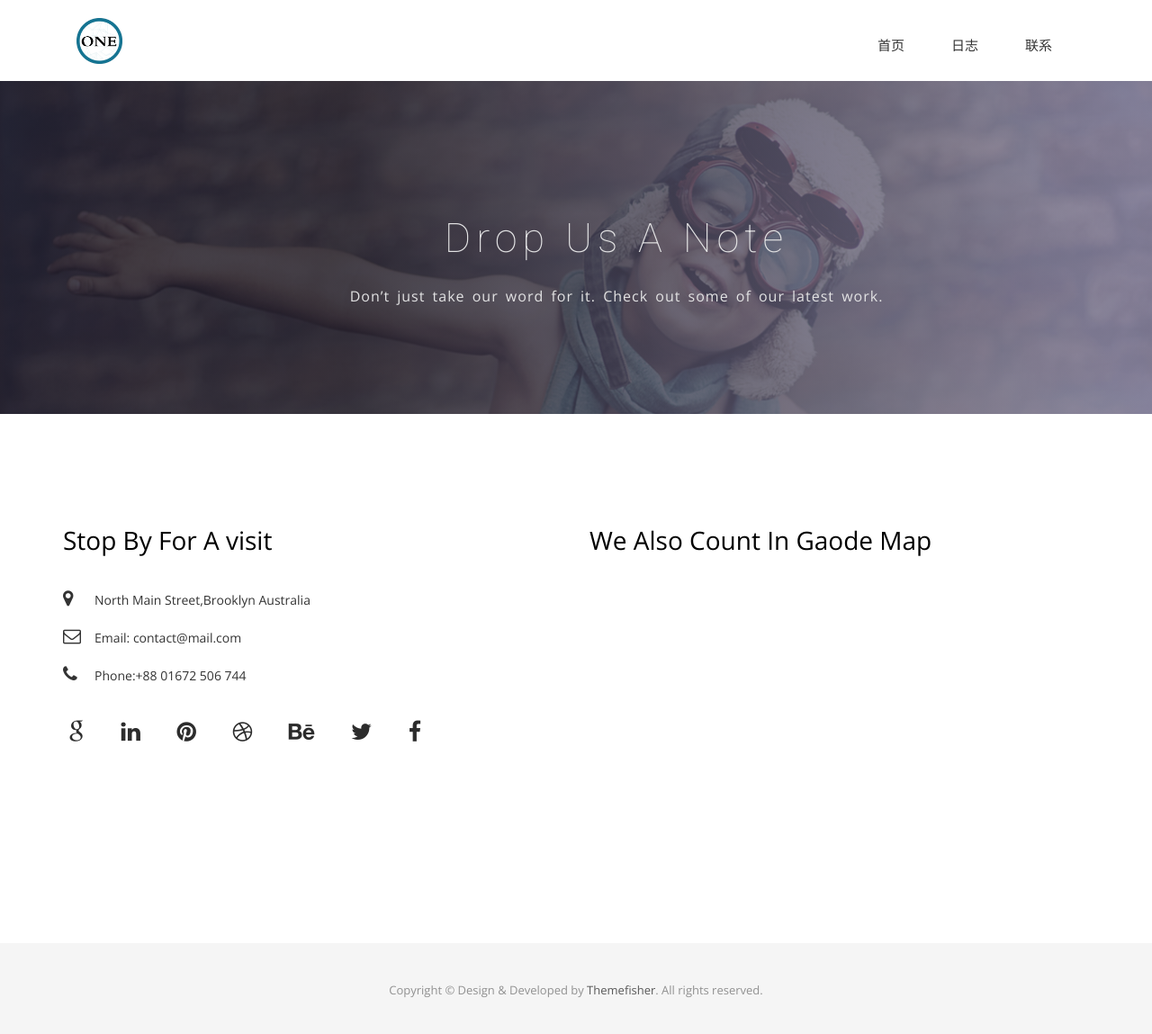
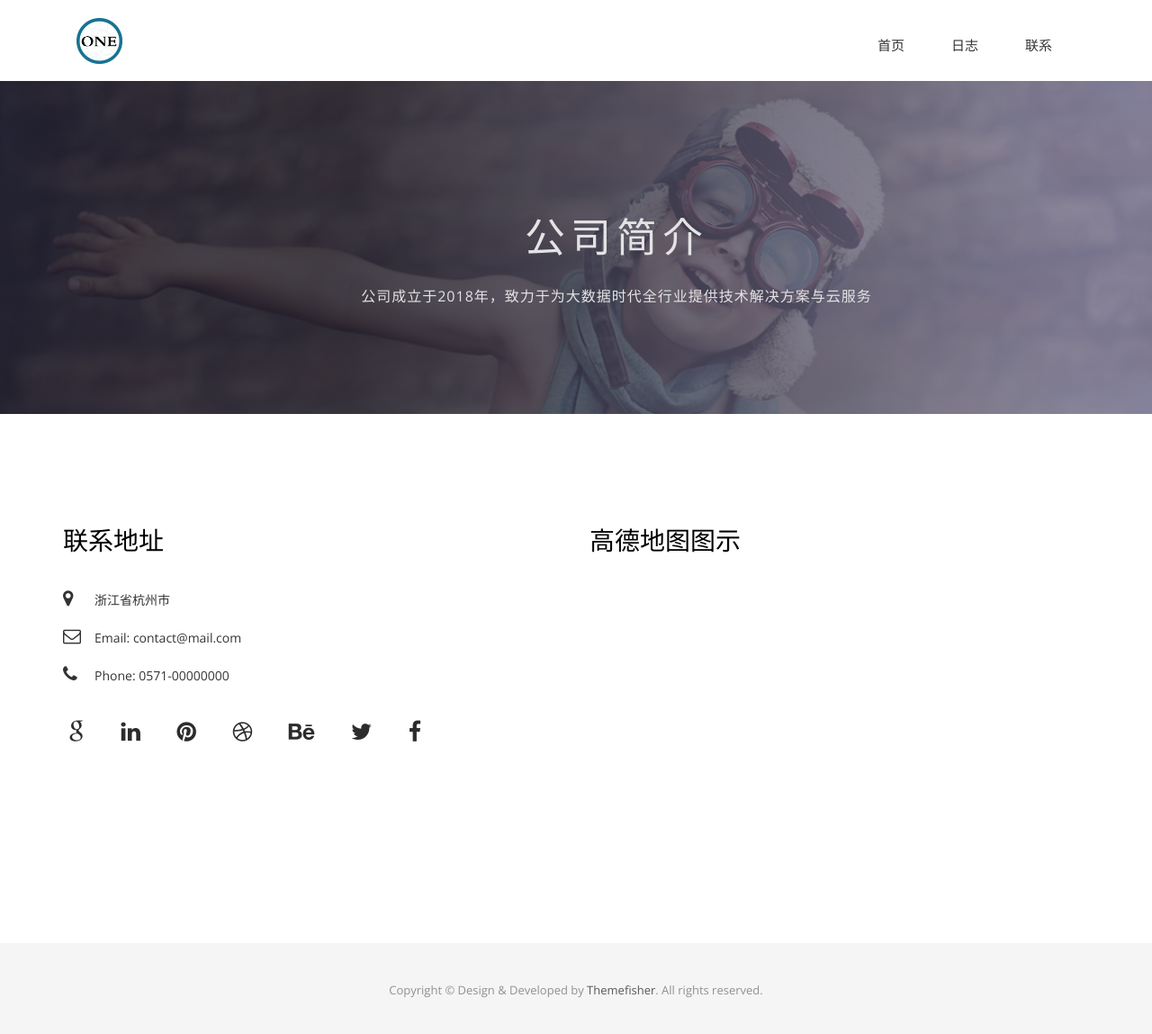
Before and after one commit to ONEKOOK/onekook.github.io, a Jekyll site: the page built from contact.html, in a window 1280 px wide. Shown: the whole page at 90% size. Built offline with Jekyll 4.4.1, drawn with Linux system fonts in a browser that asks for light colours; nearby versions of some CDN libraries; some web fonts are replaced.

Commit message:
update contact page

```diff
--- a/contact.html
+++ b/contact.html
@@ -1,6 +1,6 @@
 ---
 layout: page
-title: Contact us!
+title: 联系我们
 permalink: /contact/
 ---
 
@@ -10,8 +10,8 @@ permalink: /contact/
     <div class="row">
       <div class="col-md-12">
         <div class="block">
-          <h1>Drop Us A Note</h1>
-          <p>Don’t just take our word for it. Check out some of our latest work.</p>
+          <h1>公司简介</h1>
+          <p>公司成立于2018年，致力于为大数据时代全行业提供技术解决方案与云服务</p>
         </div>
       </div>
     </div>
@@ -50,16 +50,16 @@ permalink: /contact/
     <div id="contact-box" class="row">
       <div class="col-md-6 col-sm-12">
         <div class="block">
-          <h2>Stop By For A visit</h2>
+          <h2>联系地址</h2>
           <ul class="address-block">
             <li>
-              <i class="fa fa-map-marker"></i>North Main Street,Brooklyn Australia
+              <i class="fa fa-map-marker"></i>浙江省杭州市
             </li>
             <li>
               <i class="fa fa-envelope-o"></i>Email: contact@mail.com
             </li>
             <li>
-              <i class="fa fa-phone"></i>Phone:+88 01672 506 744
+              <i class="fa fa-phone"></i>Phone: 0571-00000000
             </li>
           </ul>
 
@@ -90,7 +90,7 @@ permalink: /contact/
       </div>
       <div class="col-md-6 col-sm-12">
         <div class="block">
-          <h2>We Also Count In Gaode Map</h2>
+          <h2>高德地图图示</h2>
           <script type="text/javascript" src="https://webapi.amap.com/maps?v=1.4.13&key=5a3445cb9146a7146b17864d46b2df0a"></script>
             <div class="google-map" id="container">
                 <script>
```
